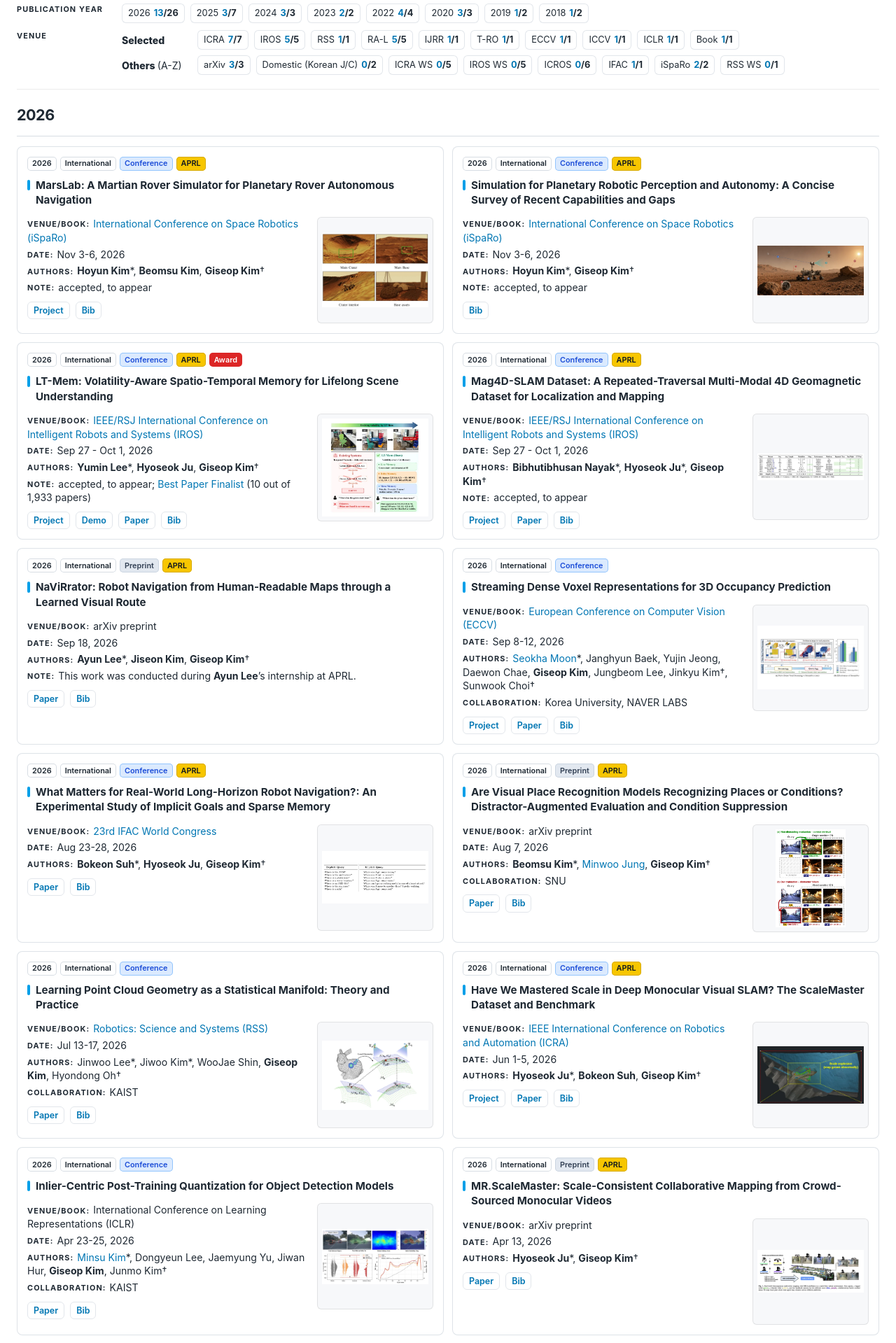
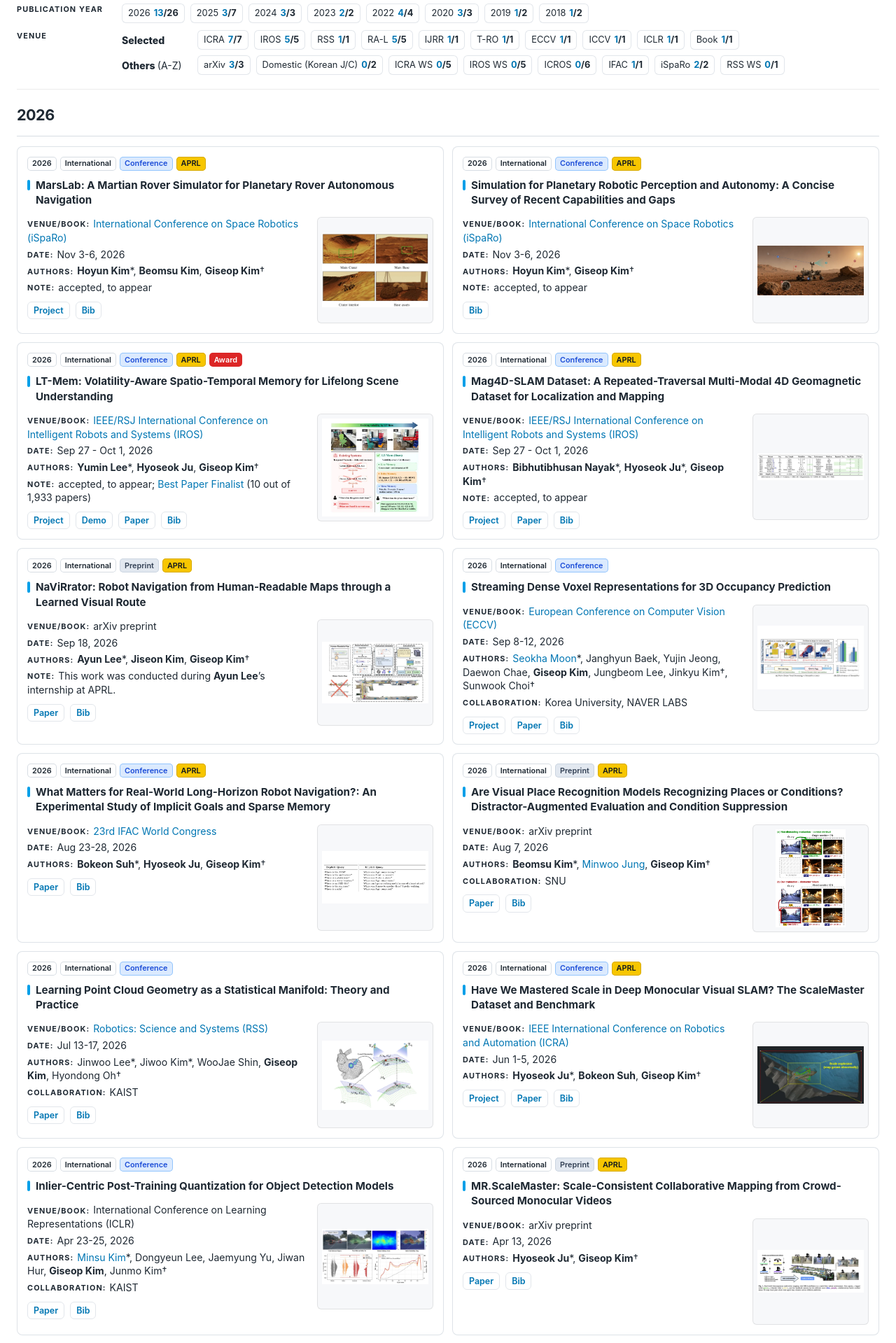
Before and after one commit to team-aprl/team-aprl.github.io, a Jekyll site: the page built from publications.html, in a window 1280 px wide. Shown: the part 628-2547 px from the top of the page at 70% size. Built offline with Jekyll 4.4.1, drawn with Linux system fonts in a browser that asks for light colours.

Commit message:
Add NaViRrator publication overview image

```diff
--- a/publications.html
+++ b/publications.html
@@ -39,9 +39,10 @@ extra_styles:
               <div class="publication-meta"><span><b>Venue/Book</b><a href="https://bridging-navigation.github.io/website/">Bridging Perspectives in Navigation: Lessons Learned and Future Directions, IROS 2026 WS</a></span><span><b>Date</b>Sep 27, 2026</span><span><b>Authors</b><strong>Ayun Lee</strong>*, <strong>Jiseon Kim</strong>, <strong>Giseop Kim</strong>†</span><span><b>Note</b>accepted (poster); non-archival</span></div></div>
           <a class="publication-figure" href="assets/publications/v2l-nav-iros-2026.png"><img src="assets/publications/thumbs/v2l-nav-iros-2026-thumb.webp" alt="V2L-Nav converts clicks on a floor plan into a route, language instructions, and real-world robot navigation" width="800" height="510" loading="lazy" decoding="async" /></a>
           </article>
-          <article id="navirrator" class="publication-card publication-card-text-only" data-region="international" data-type="preprint" data-aprl="aprl" data-year="2026" data-venue="arxiv">
+          <article id="navirrator" class="publication-card" data-region="international" data-type="preprint" data-aprl="aprl" data-year="2026" data-venue="arxiv">
             <div class="publication-body"><div class="publication-title-row"><span class="pub-badge pub-year">2026</span><span class="pub-badge">International</span><span class="pub-badge">Preprint</span><span class="pub-badge aprl">APRL</span><h3>NaViRrator: Robot Navigation from Human-Readable Maps through a Learned Visual Route</h3></div>
               <div class="publication-meta"><span><b>Venue/Book</b>arXiv preprint</span><span><b>Date</b>Sep 18, 2026</span><span><b>Authors</b><strong>Ayun Lee</strong>*, <strong>Jiseon Kim</strong>, <strong>Giseop Kim</strong>†</span><span><b>Note</b>This work was conducted during <strong>Ayun Lee</strong>’s internship at APRL.</span></div><div class="publication-actions"><a href="https://arxiv.org/pdf/2609.21316" target="_blank" rel="noopener">Paper</a><button type="button" data-bibtex="@article{lee2026navirrator,&#10;  title={NaViRrator: Robot Navigation from Human-Readable Maps through a Learned Visual Route},&#10;  author={Lee, Ayun and Kim, Jiseon and Kim, Giseop},&#10;  journal={arXiv preprint arXiv:2609.21316},&#10;  year={2026}&#10;}">Bib</button></div></div>
+          <a class="publication-figure" href="assets/publications/navirrator-overview-lightbox.webp"><img src="assets/publications/thumbs/navirrator-overview-thumb.webp" alt="NaViRrator overview: human-readable maps, learned visual route generation, language instruction generation, and robot navigation execution" width="800" height="463" loading="lazy" decoding="async" /></a>
           </article>
           <article id="streamocc" class="publication-card" data-region="international" data-type="conference" data-aprl="non-aprl" data-year="2026" data-venue="eccv">
             <div class="publication-body"><div class="publication-title-row"><span class="pub-badge pub-year">2026</span><span class="pub-badge">International</span><span class="pub-badge">Conference</span><h3>Streaming Dense Voxel Representations for 3D Occupancy Prediction</h3></div>
```
Also changed, not shown: assets/publications/navirrator-overview-lightbox.webp (added), assets/publications/navirrator-overview.png (added), assets/publications/thumbs/navirrator-overview-thumb.webp (added).
